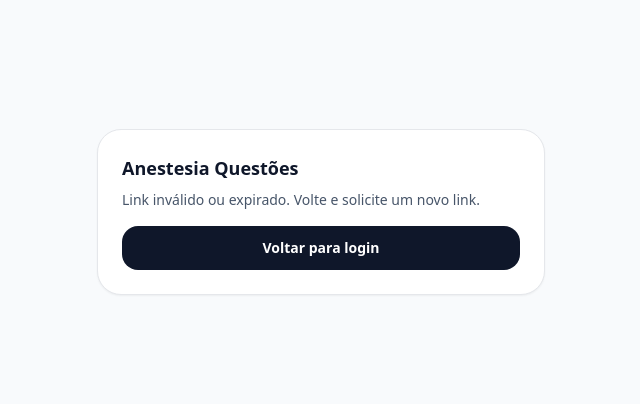
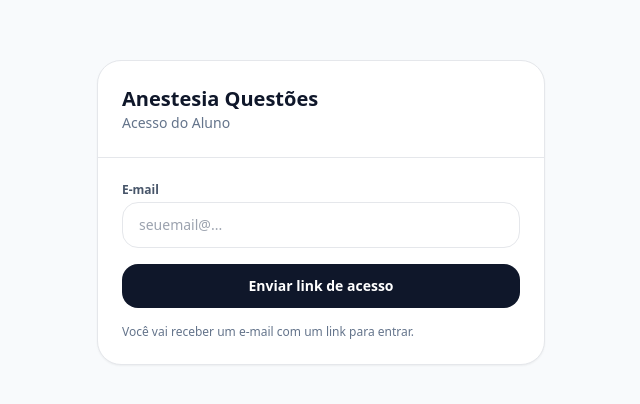
Before and after one commit to davidrangells/anestesia-questoes-admin, a Next.js app: page /aluno/entrar in a window 1280 px wide. Shown: the part 188-592 px from the top of the page, without its empty margins (319-959 px from the left). Built offline with nearby package versions, Linux system fonts and the light colour scheme.

Commit message:
fix aluno entrar useSearchParams with Suspense

```diff
--- /dev/null
+++ b/src/app/aluno/entrar/EntrarClient.tsx
@@ -0,0 +1,99 @@
+"use client";
+
+import { useMemo, useState } from "react";
+import { useRouter, useSearchParams } from "next/navigation";
+import { sendSignInLinkToEmail } from "firebase/auth";
+import { auth } from "@/lib/firebase";
+
+function mapErroToMessage(code: string) {
+  switch (code) {
+    case "link_invalido":
+      return "Link inválido ou expirado. Solicite um novo acesso.";
+    case "nao_autorizado":
+      return "Você ainda não tem acesso. Verifique sua compra.";
+    default:
+      return "";
+  }
+}
+
+export default function EntrarClient() {
+  const router = useRouter();
+  const searchParams = useSearchParams();
+
+  const erro = searchParams.get("erro") || "";
+  const erroMsg = useMemo(() => mapErroToMessage(erro), [erro]);
+
+  const [email, setEmail] = useState("");
+  const [loading, setLoading] = useState(false);
+
+  const onSendLink = async (e: React.FormEvent) => {
+    e.preventDefault();
+    const mail = email.trim().toLowerCase();
+    if (!mail) return;
+
+    setLoading(true);
+    try {
+      // Action Code Settings (mágico)
+      // ✅ Ajuste a URL para seu domínio final (Vercel)
+      const actionCodeSettings = {
+        url: `${window.location.origin}/aluno/confirmar`,
+        handleCodeInApp: true,
+      };
+
+      await sendSignInLinkToEmail(auth, mail, actionCodeSettings);
+
+      // salva email pra confirmar depois
+      window.localStorage.setItem("aluno_email_link", mail);
+
+      alert("Enviamos um link de acesso no seu e-mail. ✅");
+      router.replace("/aluno/entrar?ok=1");
+    } catch (err: unknown) {
+      const msg = err instanceof Error ? err.message : "Não foi possível enviar o link.";
+      alert(msg);
+    } finally {
+      setLoading(false);
+    }
+  };
+
+  return (
+    <div className="min-h-screen bg-slate-50 flex items-center justify-center p-6">
+      <div className="w-full max-w-md rounded-3xl border bg-white shadow-sm">
+        <div className="p-6 border-b">
+          <div className="text-xl font-black text-slate-900">Anestesia Questões</div>
+          <div className="text-sm text-slate-500">Acesso do Aluno</div>
+        </div>
+
+        <form onSubmit={onSendLink} className="p-6 space-y-4">
+          {erroMsg ? (
+            <div className="rounded-2xl border border-amber-200 bg-amber-50 px-4 py-3 text-sm text-amber-800">
+              {erroMsg}
+            </div>
+          ) : null}
+
+          <div>
+            <div className="text-xs font-semibold text-slate-600 mb-1">E-mail</div>
+            <input
+              value={email}
+              onChange={(e) => setEmail(e.target.value)}
+              type="email"
+              placeholder="seuemail@..."
+              className="w-full rounded-2xl border px-4 py-3 text-sm outline-none focus:ring-2 focus:ring-blue-200"
+            />
+          </div>
+
+          <button
+            type="submit"
+            disabled={loading}
+            className="w-full rounded-2xl bg-slate-900 px-4 py-3 text-sm font-semibold text-white hover:bg-slate-800 disabled:opacity-60"
+          >
+            {loading ? "Enviando..." : "Enviar link de acesso"}
+          </button>
+
+          <div className="text-xs text-slate-500">
+            Você vai receber um e-mail com um link para entrar.
+          </div>
+        </form>
+      </div>
+    </div>
+  );
+}
--- a/src/app/aluno/entrar/page.tsx
+++ b/src/app/aluno/entrar/page.tsx
@@ -1,108 +1,18 @@
-// src/app/aluno/entrar/page.tsx
-"use client";
+import { Suspense } from "react";
+import EntrarClient from "./EntrarClient";
 
-import { useEffect, useMemo, useState } from "react";
-import { useRouter, useSearchParams } from "next/navigation";
-import { auth, db } from "@/lib/firebase";
-import { isSignInWithEmailLink, signInWithEmailLink } from "firebase/auth";
-import { doc, getDoc, serverTimestamp, setDoc } from "firebase/firestore";
+export const dynamic = "force-dynamic";
 
-function docIdFromEmail(email: string) {
-  return encodeURIComponent(email.trim().toLowerCase());
-}
-
-export default function AlunoEntrarPage() {
-  const router = useRouter();
-  const searchParams = useSearchParams();
-
-  const [status, setStatus] = useState<"carregando" | "ok" | "erro">("carregando");
-  const [msg, setMsg] = useState("Confirmando seu acesso...");
-
-  const href = useMemo(() => {
-    if (typeof window === "undefined") return "";
-    return window.location.href;
-  }, []);
-
-  useEffect(() => {
-    const run = async () => {
-      try {
-        if (!href) return;
-
-        const okLink = isSignInWithEmailLink(auth, href);
-        if (!okLink) {
-          setStatus("erro");
-          setMsg("Link inválido ou expirado. Volte e solicite um novo link.");
-          return;
-        }
-
-        // tenta recuperar email salvo
-        let email = localStorage.getItem("aq_magic_email") || "";
-
-        // fallback: se não tem, pede (evita ficar travado)
-        if (!email) {
-          const promptEmail = window.prompt("Confirme seu e-mail para entrar:");
-          email = (promptEmail || "").trim().toLowerCase();
-        }
-
-        if (!email) {
-          setStatus("erro");
-          setMsg("E-mail não informado.");
-          return;
-        }
-
-        const cred = await signInWithEmailLink(auth, email, href);
-
-        // sincroniza acesso com entitlements
-        const entRef = doc(db, "entitlements", docIdFromEmail(email));
-        const entSnap = await getDoc(entRef);
-
-        const ent = entSnap.exists() ? (entSnap.data() as any) : null;
-        const accessActive = ent?.active === true;
-
-        // cria/atualiza perfil do usuário
-        await setDoc(
-          doc(db, "users", cred.user.uid),
-          {
-            email,
-            role: "student",
-            accessActive,
-            accessSource: "eduzz",
-            updatedAt: serverTimestamp(),
-            createdAt: serverTimestamp(),
-          },
-          { merge: true }
-        );
-
-        localStorage.removeItem("aq_magic_email");
-
-        setStatus("ok");
-        setMsg(accessActive ? "Acesso liberado ✅ Redirecionando..." : "Acesso ainda não liberado. Redirecionando...");
-        // manda pra área do aluno (você pode trocar depois)
-        router.replace(accessActive ? "/aluno" : "/aluno/login");
-      } catch {
-        setStatus("erro");
-        setMsg("Não foi possível confirmar o acesso. Solicite um novo link.");
+export default function EntrarPage() {
+  return (
+    <Suspense
+      fallback={
+        <div className="min-h-screen flex items-center justify-center text-sm text-slate-500">
+          Carregando...
+        </div>
       }
-    };
-
-    void run();
-  }, [href, router, searchParams]);
-
-  return (
-    <div className="min-h-screen bg-slate-50 flex items-center justify-center p-6">
-      <div className="w-full max-w-md rounded-3xl border bg-white shadow-sm p-6">
-        <div className="text-lg font-black text-slate-900">Anestesia Questões</div>
-        <div className="mt-2 text-sm text-slate-600">{msg}</div>
-
-        {status === "erro" ? (
-          <button
-            onClick={() => router.replace("/aluno/login")}
-            className="mt-4 w-full rounded-2xl bg-slate-900 px-4 py-3 text-sm font-semibold text-white hover:bg-slate-800"
-          >
-            Voltar para login
-          </button>
-        ) : null}
-      </div>
-    </div>
+    >
+      <EntrarClient />
+    </Suspense>
   );
 }
```
